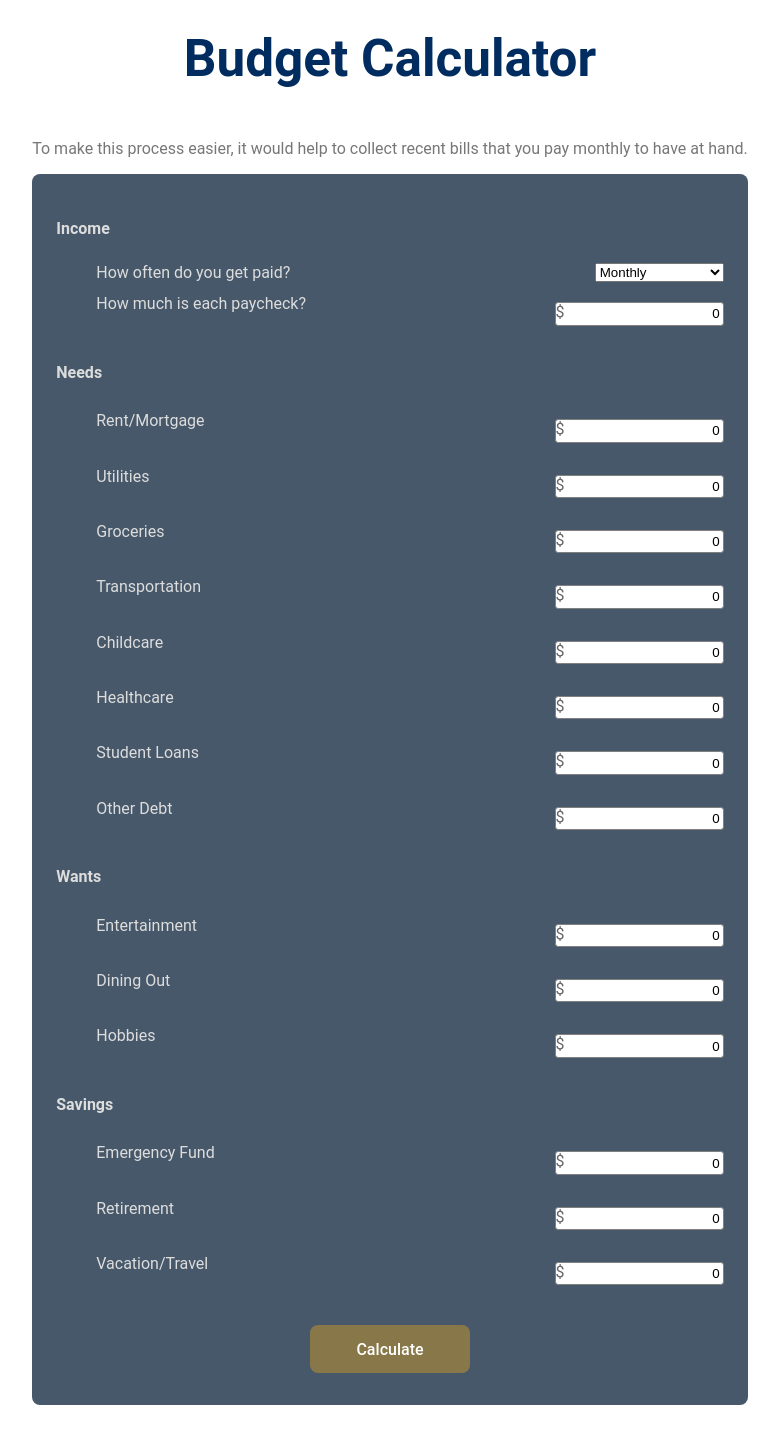
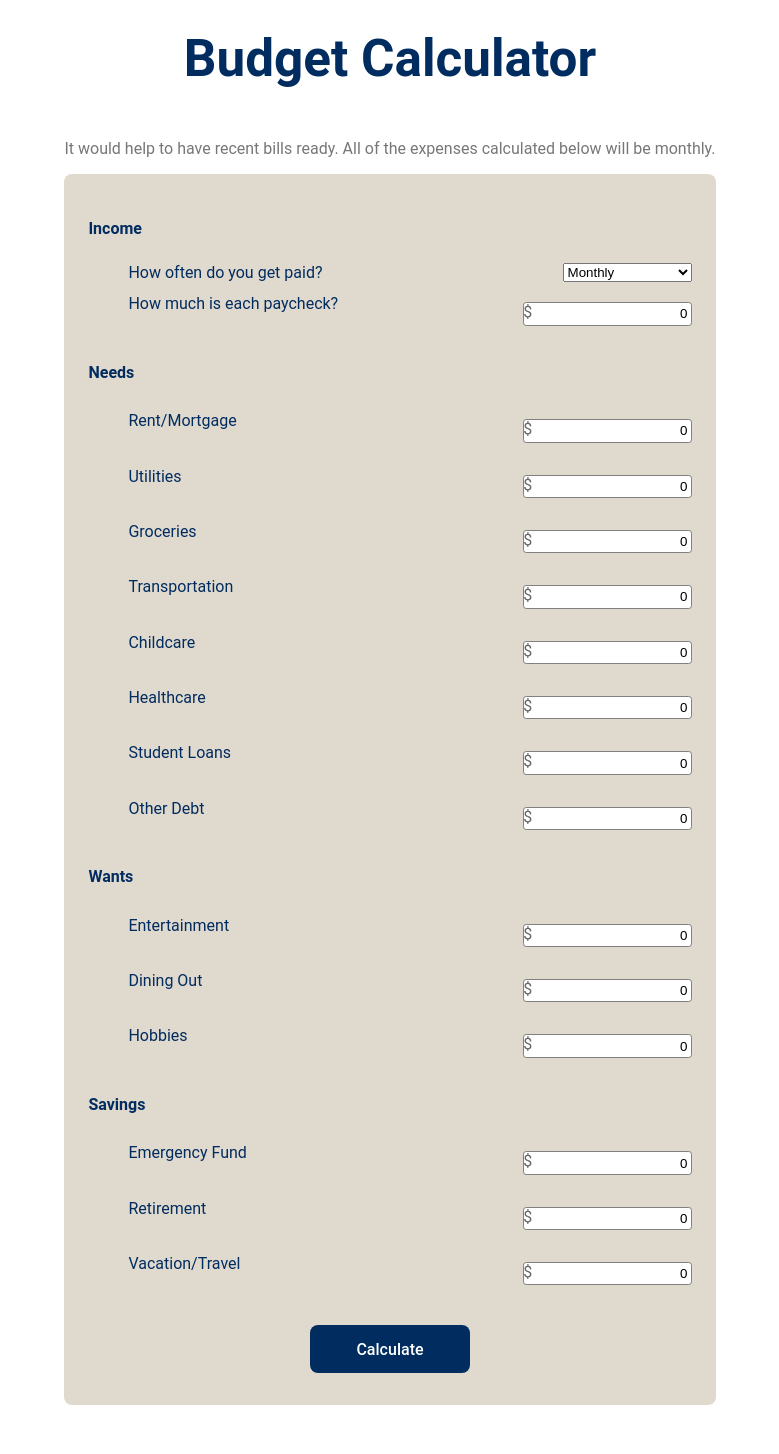
Before and after one commit to doanaminh/build-a-budget, a React (Vite) app in the folder client/: page /calculator in a window 1280 px wide. Shown: the part 160-1614 px from the top of the page, without its empty margins (250-1029 px from the left). Built offline with nearby package versions, Linux system fonts and the light colour scheme; a web font is replaced by a local one.

Commit message:
more changes to calculator css and text

```diff
--- a/client/src/App.css
+++ b/client/src/App.css
@@ -20,6 +20,12 @@
 
 .card {
   padding: 2em;
+}
+
+/* Hide Scrollbar */
+::-webkit-scrollbar {
+  width: 0px;
+  background: transparent; /* make scrollbar transparent */
 }
 
 /*
@@ -53,10 +59,10 @@ PAGES
   text-align: center;
 }
 .Calculator form {
-  background-color: #47586A;
+  background-color: #e0d9ce;
   padding: 1.5rem;
   border-radius: .5rem;
-  color: #DDDDDD;
+  color: #002C5F;
 }
 .Calculator ul {
   list-style: none;
--- a/client/src/components/Modal.tsx
+++ b/client/src/components/Modal.tsx
@@ -33,7 +33,7 @@ const Modal: React.FC<Props> = ({
   return (
     <>
       <Button
-        backgroundColor="#887849"
+        backgroundColor="#002C5F"
         color="white"
         fontSize="1rem"
         height="3rem"
--- a/client/src/index.css
+++ b/client/src/index.css
@@ -32,11 +32,6 @@ body {
   place-items: center;
   min-width: 320px;
   min-height: 100vh; */
-}
-
-::-webkit-scrollbar {
-  width: 0px;
-  background: transparent; /* make scrollbar transparent */
 }
 
 h1 {
--- a/client/src/pages/BudgetCalculator.tsx
+++ b/client/src/pages/BudgetCalculator.tsx
@@ -149,8 +149,8 @@ export default function () {
       <section className="Budget">
         <h1>Budget Calculator</h1>
         <p>
-          To make this process easier, it would help to collect recent bills
-          that you pay monthly to have at hand.
+          It would help to have recent bills ready. All of the expenses
+          calculated below will be monthly.
         </p>
         {/* FORM THAT WILL SUBMIT WITH ALL THE NUMBERS FOR A BUDGET */}
         <form action="">
--- a/client/src/pages/CompoundCalculator.tsx
+++ b/client/src/pages/CompoundCalculator.tsx
@@ -62,7 +62,7 @@ export default function () {
       <section className="Compound">
         {/*  */}
         <h1>Compound Interest Calculator</h1>
-        <p>To make this process easier, have your investment budget at hand.</p>
+        <p>Use your investment funds to see how much your money can grow!</p>
         {/* FORM THAT WILL SUBMIT WITH ALL THE NUMBERS FOR A BUDGET */}
         <form action="">
           {/* INCOME */}
```
